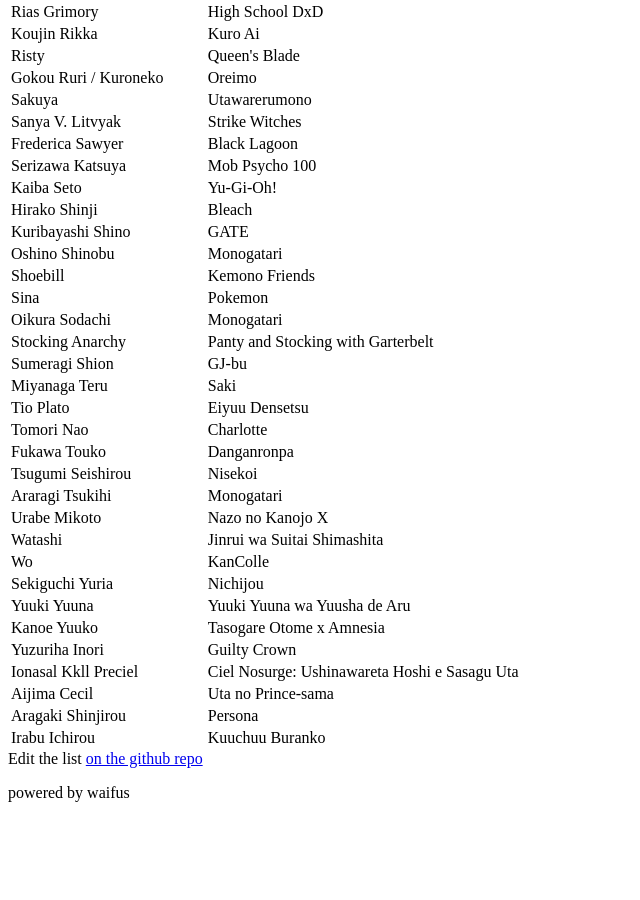
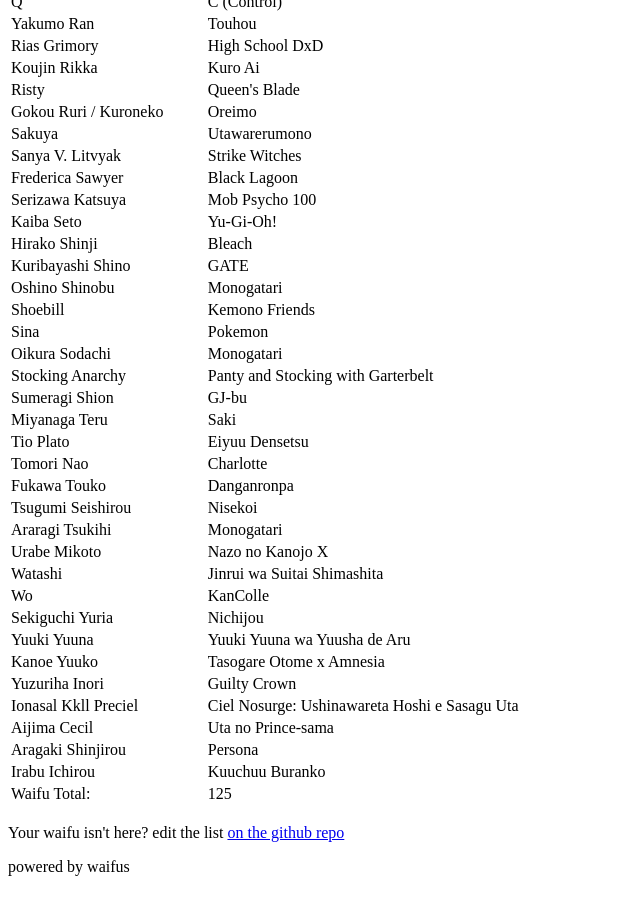
Before and after one commit to shfg-wwd/wwd, a Jekyll site: the page built from index.html, in a window 1280 px wide and 900 px high, scrolled down 2377 px. Shown: the whole window, without its empty margins (0-640 px from the left). Built offline with Jekyll 4.4.1, drawn with Linux system fonts in a browser that asks for light colours; before the commit the page ends 3203 px from its top, so only the background shows below that.

Commit message:
added waifu count

```diff
--- a/index.html
+++ b/index.html
@@ -13,6 +13,7 @@
 </ul>
 
 <h2>The Waifu List</h2>
+<p>feat: <b>{{site.data.waifus.size}}</b> waifus!  </p>
 
 <table>
     <tr>
@@ -25,7 +26,12 @@
         <td>{{ waifu.SERIES }}</td>
     </tr>
     {% endfor %}
+    <tr>
+        <td>Waifu Total:</td>
+        <td>{{ site.data.waifus.size }}</td>
+    </tr>
 </table>
 
-Edit the list
-<a href="https://github.com/shfg-wwd/wwd/blob/main/waifus.csv">on the github repo</a>
+<br />
+Your waifu isn't here? edit the list
+<a href="https://github.com/shfg-wwd/wwd/blob/main/_data/waifus.csv">on the github repo</a>
```
